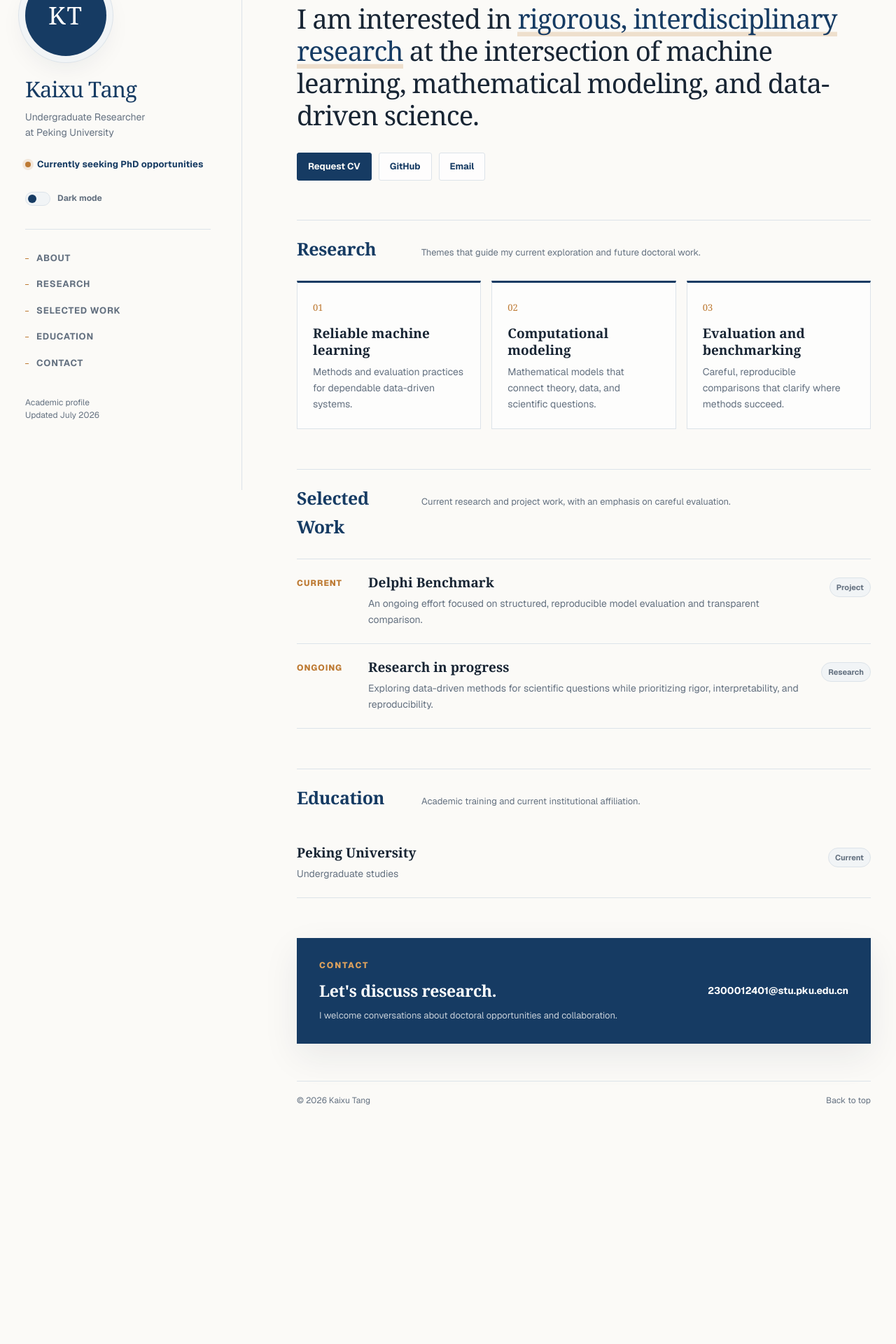
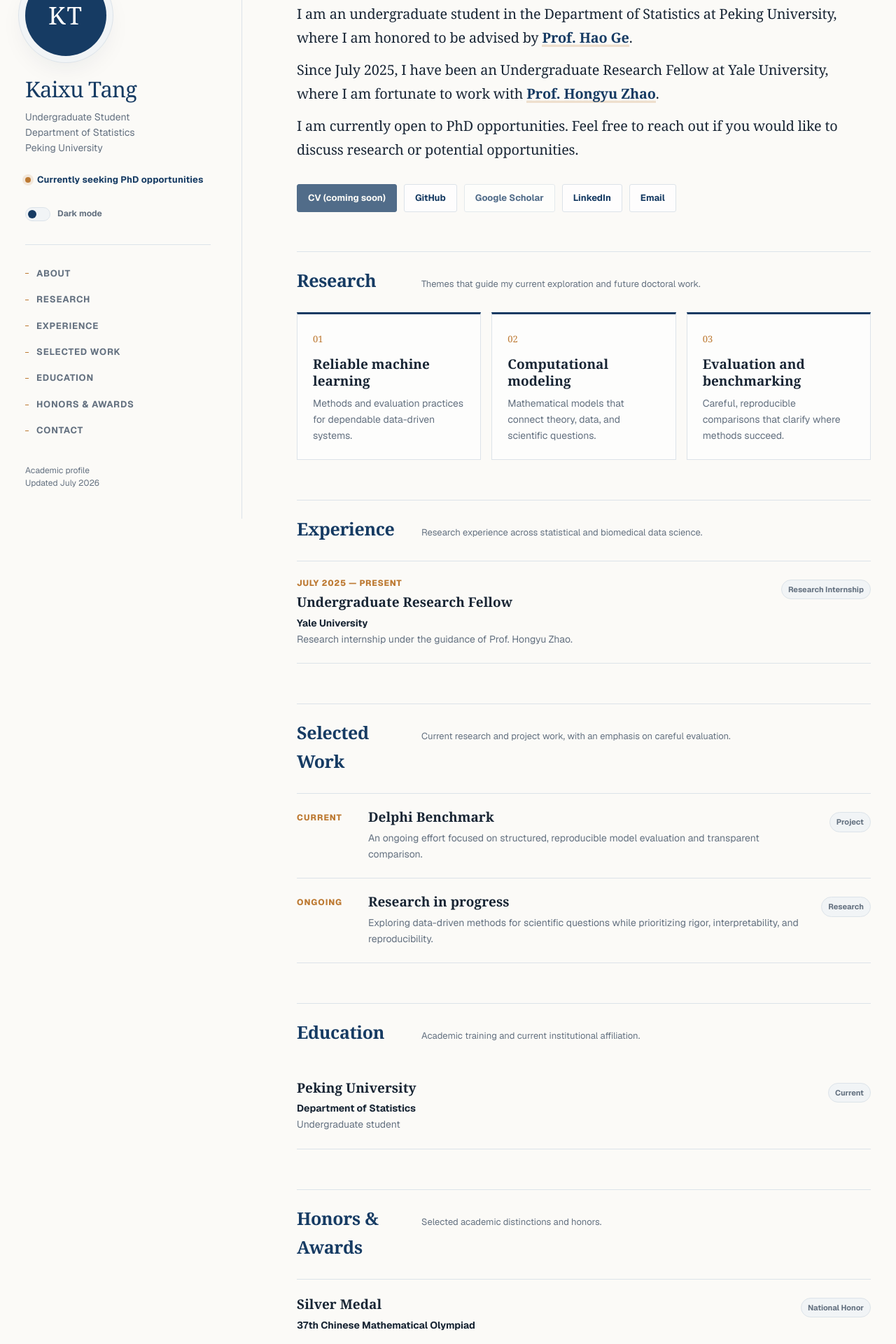
Before and after one commit to KaixuTang/KaixuTang.github.io, a Next.js app: page / in a window 1280 px wide. Shown: the part 100-2020 px from the top of the page at 70% size. Before the commit the page ends 1729 px from the top, so only its background shows below. Built offline with nearby package versions, Linux system fonts and the light colour scheme.

Commit message:
Update academic profile details

```diff
--- a/app/globals.css
+++ b/app/globals.css
@@ -252,18 +252,26 @@
 }
 
 .intro {
-  max-width: 930px;
+  max-width: 850px;
   margin: 0;
   color: var(--ink);
   font-family: Georgia, "Times New Roman", serif;
-  font-size: clamp(30px, 3vw, 47px);
-  line-height: 1.2;
-  letter-spacing: -0.025em;
+  font-size: clamp(18px, 1.55vw, 21px);
+  line-height: 1.72;
+  letter-spacing: -0.008em;
 }
 
-.intro em {
+.intro p {
+  margin: 0;
+}
+
+.intro p + p {
+  margin-top: 12px;
+}
+
+.intro strong {
   color: var(--navy);
-  font-style: normal;
+  font-weight: 600;
   box-shadow: inset 0 -0.17em color-mix(in srgb, var(--accent) 21%, transparent);
 }
 
@@ -274,7 +282,8 @@
   margin-top: 31px;
 }
 
-.actions a {
+.actions a,
+.actions .action-placeholder {
   display: inline-flex;
   align-items: center;
   min-height: 40px;
@@ -293,6 +302,11 @@
 .actions a:hover {
   border-color: var(--navy);
   transform: translateY(-2px);
+}
+
+.actions .action-placeholder {
+  cursor: default;
+  opacity: 0.74;
 }
 
 .actions .primary-action {
@@ -373,7 +387,8 @@
 
 .theme-card p,
 .work-item p,
-.education-item p {
+.education-item p,
+.profile-item p {
   margin: 0;
   color: var(--muted);
   font-size: 14px;
@@ -410,6 +425,38 @@
 
 .education-item {
   grid-template-columns: minmax(0, 1fr) auto;
+}
+
+.profile-list {
+  border-top: 1px solid var(--line);
+}
+
+.profile-item {
+  display: grid;
+  grid-template-columns: minmax(0, 1fr) auto;
+  gap: 22px;
+  align-items: start;
+  padding: 22px 0;
+  border-bottom: 1px solid var(--line);
+}
+
+.profile-item h3 {
+  margin: 2px 0 6px;
+}
+
+.profile-item .profile-period {
+  margin-bottom: 5px;
+  color: var(--accent);
+  font-size: 12px;
+  font-weight: 800;
+  letter-spacing: 0.06em;
+  text-transform: uppercase;
+}
+
+.education-item .profile-organization,
+.profile-item .profile-organization {
+  color: var(--ink);
+  font-weight: 650;
 }
 
 .tag {
@@ -534,7 +581,8 @@
   }
 
   .work-item,
-  .education-item {
+  .education-item,
+  .profile-item {
     grid-template-columns: 1fr;
     gap: 5px;
   }
--- a/app/layout.tsx
+++ b/app/layout.tsx
@@ -16,11 +16,11 @@
   metadataBase: new URL("https://kaixutang.github.io"),
   title: "Kaixu Tang | Academic Homepage",
   description:
-    "Kaixu Tang's academic homepage, research interests, selected work, and contact information.",
+    "Kaixu Tang is an undergraduate student in the Department of Statistics at Peking University and an Undergraduate Research Fellow at Yale University.",
   openGraph: {
     title: "Kaixu Tang | Academic Homepage",
     description:
-      "Undergraduate researcher at Peking University currently seeking PhD opportunities.",
+      "Statistics undergraduate at Peking University and research fellow at Yale University, currently seeking PhD opportunities.",
     type: "website",
     url: "https://kaixutang.github.io",
     images: [
@@ -36,7 +36,7 @@
     card: "summary_large_image",
     title: "Kaixu Tang | Academic Homepage",
     description:
-      "Undergraduate researcher at Peking University currently seeking PhD opportunities.",
+      "Statistics undergraduate at Peking University and research fellow at Yale University, currently seeking PhD opportunities.",
     images: ["/og.png"],
   },
 };
--- a/app/page.tsx
+++ b/app/page.tsx
@@ -28,8 +28,10 @@
 const navigation = [
   ["About", "about"],
   ["Research", "research"],
+  ["Experience", "experience"],
   ["Selected Work", "work"],
   ["Education", "education"],
+  ["Honors & Awards", "awards"],
   ["Contact", "contact"],
 ];
 
@@ -60,9 +62,11 @@
 
           <h1 className="name">Kaixu Tang</h1>
           <p className="role">
-            Undergraduate Researcher
+            Undergraduate Student
             <br />
-            at Peking University
+            Department of Statistics
+            <br />
+            Peking University
           </p>
 
           <p className="status">Currently seeking PhD opportunities</p>
@@ -99,25 +103,51 @@
       <main>
         <header id="about" className="hero">
           <p className="eyebrow">About</p>
-          <p className="intro">
-            I am interested in <em>rigorous, interdisciplinary research</em> at
-            the intersection of machine learning, mathematical modeling, and
-            data-driven science.
-          </p>
+          <div className="intro">
+            <p>
+              I am an undergraduate student in the Department of Statistics at
+              Peking University, where I am honored to be advised by{" "}
+              <strong>Prof. Hao Ge</strong>.
+            </p>
+            <p>
+              Since July 2025, I have been an Undergraduate Research Fellow at
+              Yale University, where I am fortunate to work with{" "}
+              <strong>Prof. Hongyu Zhao</strong>.
+            </p>
+            <p>
+              I am currently open to PhD opportunities. Feel free to reach out
+              if you would like to discuss research or potential opportunities.
+            </p>
+          </div>
 
           <div className="actions" aria-label="Profile links">
-            <a
-              className="primary-action"
-              href="mailto:2300012401@stu.pku.edu.cn?subject=CV%20request"
+            <span
+              className="primary-action action-placeholder"
+              aria-disabled="true"
+              title="CV will be added soon"
             >
-              Request CV
-            </a>
+              CV (coming soon)
+            </span>
             <a
               href="https://github.com/KaixuTang"
               target="_blank"
               rel="noreferrer"
             >
               GitHub
+            </a>
+            <span
+              className="action-placeholder"
+              aria-disabled="true"
+              title="Google Scholar profile will be added soon"
+            >
+              Google Scholar
+            </span>
+            <a
+              href="https://www.linkedin.com/in/kaixu-tang-a90409374/"
+              target="_blank"
+              rel="noreferrer"
+            >
+              LinkedIn
             </a>
             <a href="mailto:2300012401@stu.pku.edu.cn">Email</a>
           </div>
@@ -140,6 +170,30 @@
                 <p>{item.description}</p>
               </article>
             ))}
+          </div>
+        </section>
+
+        <section id="experience">
+          <div className="section-head">
+            <h2>Experience</h2>
+            <p className="section-note">
+              Research experience across statistical and biomedical data
+              science.
+            </p>
+          </div>
+
+          <div className="profile-list">
+            <article className="profile-item">
+              <div>
+                <p className="profile-period">July 2025 — Present</p>
+                <h3>Undergraduate Research Fellow</h3>
+                <p className="profile-organization">Yale University</p>
+                <p>
+                  Research internship under the guidance of Prof. Hongyu Zhao.
+                </p>
+              </div>
+              <span className="tag">Research Internship</span>
+            </article>
           </div>
         </section>
 
@@ -188,9 +242,38 @@
           <div className="education-item">
             <div>
               <h3>Peking University</h3>
-              <p>Undergraduate studies</p>
+              <p className="profile-organization">Department of Statistics</p>
+              <p>Undergraduate student</p>
             </div>
             <span className="tag">Current</span>
+          </div>
+        </section>
+
+        <section id="awards">
+          <div className="section-head">
+            <h2>Honors &amp; Awards</h2>
+            <p className="section-note">
+              Selected academic distinctions and honors.
+            </p>
+          </div>
+
+          <div className="profile-list">
+            <article className="profile-item">
+              <div>
+                <h3>Silver Medal</h3>
+                <p className="profile-organization">
+                  37th Chinese Mathematical Olympiad
+                </p>
+              </div>
+              <span className="tag">National Honor</span>
+            </article>
+            <article className="profile-item">
+              <div>
+                <h3>Applied Mathematics &amp; Statistics Elite Program</h3>
+                <p className="profile-organization">Peking University</p>
+              </div>
+              <span className="tag">Elite Program</span>
+            </article>
           </div>
         </section>
 
@@ -198,10 +281,10 @@
           <div className="contact-card">
             <div>
               <p className="contact-kicker">Contact</p>
-              <h2>Let&apos;s discuss research.</h2>
+              <h2>Feel free to reach out.</h2>
               <p>
-                I welcome conversations about doctoral opportunities and
-                collaboration.
+                I am currently open to PhD opportunities and welcome
+                conversations about research and collaboration.
               </p>
             </div>
             <a href="mailto:2300012401@stu.pku.edu.cn">
```
Also changed, not shown: 1 other file (tests, documents, lock files or other folders).
